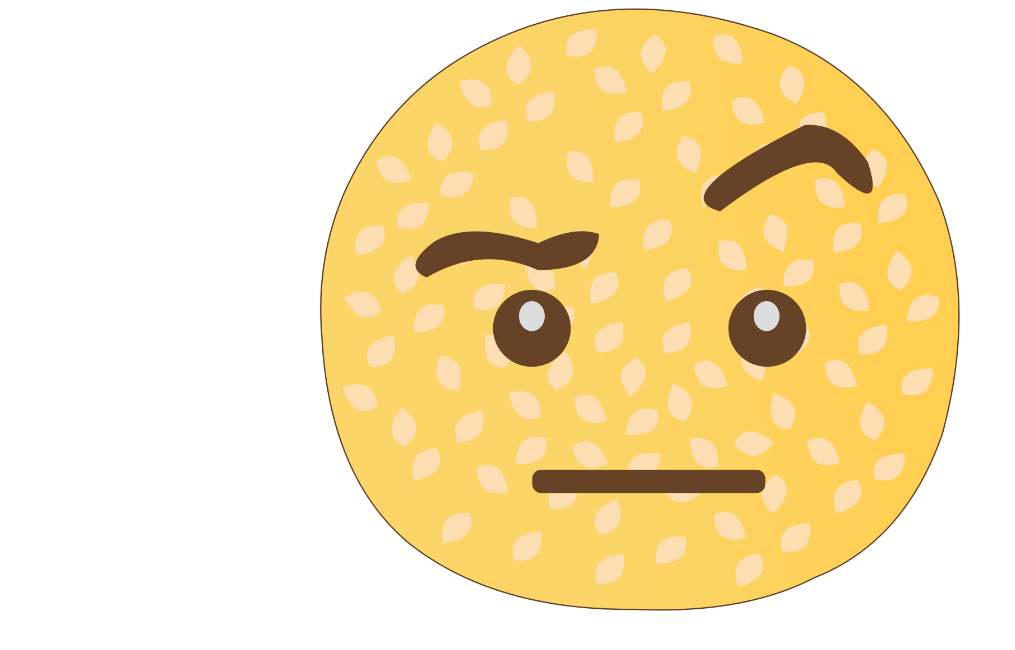
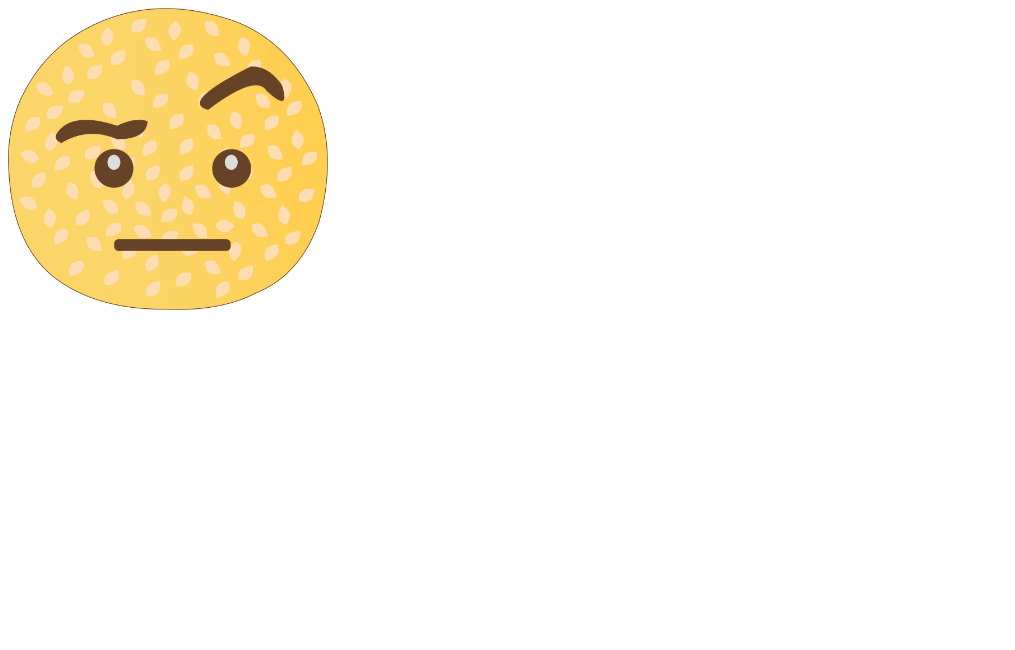
Before and after one commit to fbari687/fbari687.github.io, a plain HTML site: page index.html in a window 1280 px wide. Shown: the whole page, without its empty margins (0-1015 px from the left). Drawn offline with Linux system fonts and the light colour scheme.

Commit message:
Update index.html

```diff
--- a/index.html
+++ b/index.html
@@ -7,14 +7,8 @@
     <title>ONDE-CHAN</title>
     <link rel="icon" href="logo.png" />
     <style>
-      body {
-        display: flex;
-        justify-content: center;
-        align-items: center;
-      }
-
       .sus {
-        width: 50vw;
+        width: 25vw;
       }
     </style>
   </head>
```
